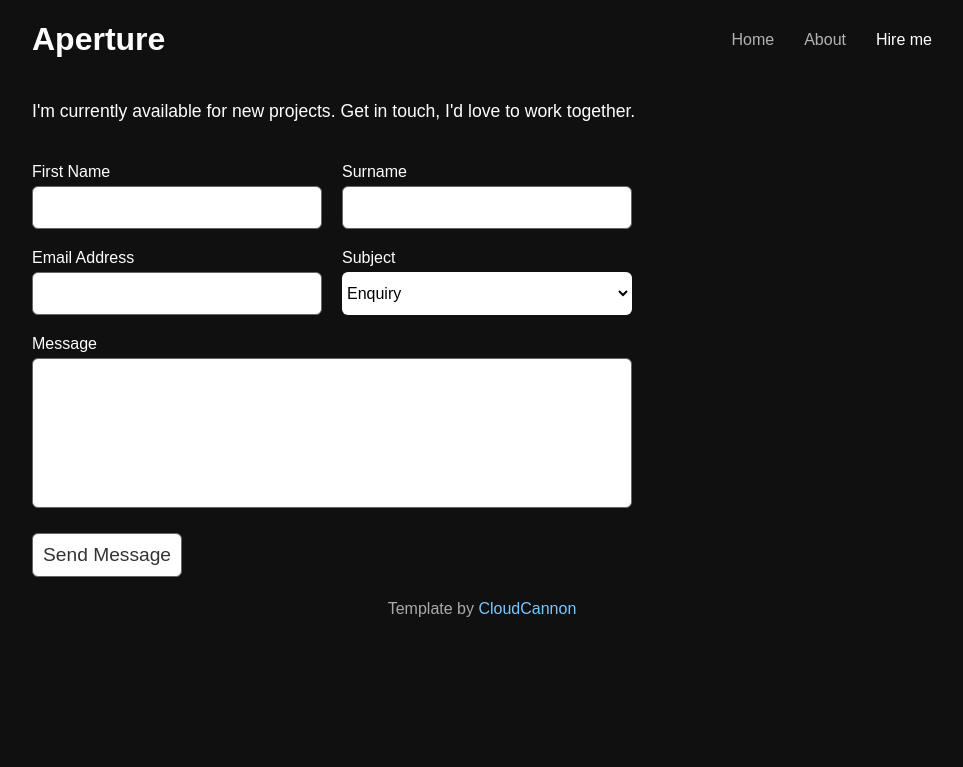
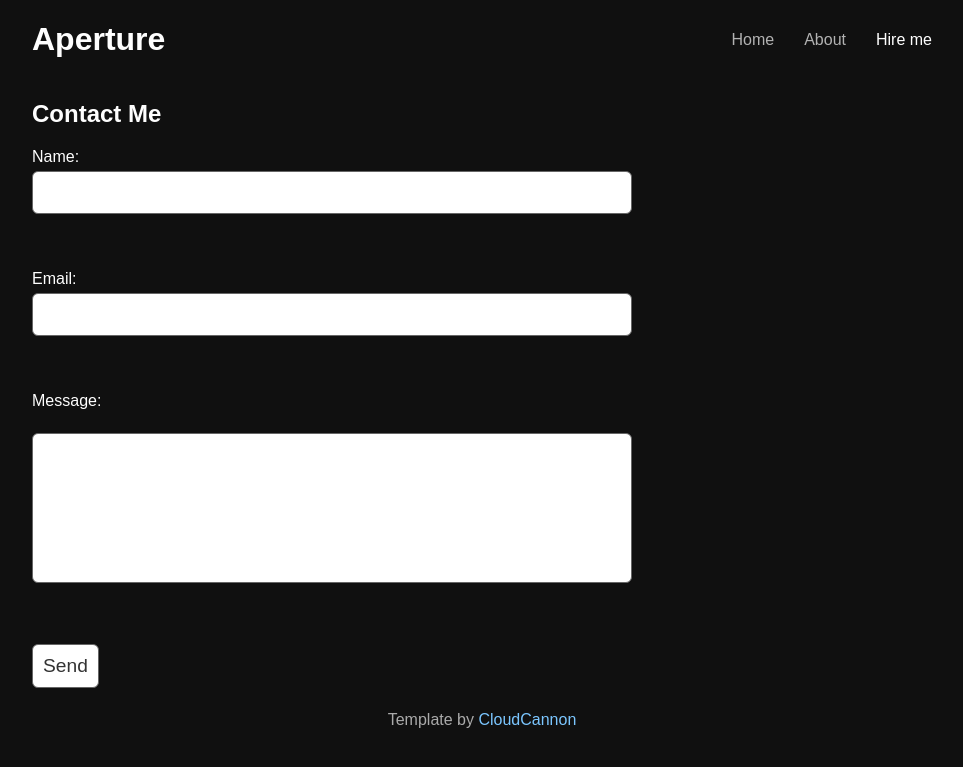
Before and after one commit to zeynepkandemir/zeynepkandemir.github.io, a Jekyll site: the page built from contact.html, in a window 1280 px wide. Shown: the top 767 px of the page, without its empty margins (158-1121 px from the left). Built offline with Jekyll 4.4.1, drawn with Linux system fonts in a browser that asks for light colours; some web fonts are replaced.

Commit message:
Update contact.html

```diff
--- a/contact.html
+++ b/contact.html
@@ -1,42 +1,25 @@
 ---
 title: Contact
 ---
-<p class="editable">I'm currently available for new projects. Get in touch, I'd love to work together.</p>
+<html lang="en">
+<head>
+    <meta charset="UTF-8">
+    <meta name="viewport" content="width=device-width, initial-scale=1.0">
+    <title>Contact Me</title>
+</head>
+<body>
+    <h2>Contact Me</h2>
+    <form action="mailto:zeynepkandemir1965@gmail.com" method="post" enctype="text/plain">
+        <label for="name">Name:</label>
+        <input type="text" id="name" name="name" required><br><br>
 
-<form method="post" action="{{ site.baseurl }}/contact-success/">
-		<input type="hidden" name="_to" value="{{ site.data.email }}" />
-		<input type="text" name="_gotcha" style="display: none;">
+        <label for="email">Email:</label>
+        <input type="email" id="email" name="email" required><br><br>
 
-	<div class="contain">
-		<div class="split">
-			<label for="first-name">First Name</label>
-			<input type="text" name="first-name" id="first-name" />
-		</div>
-		<div class="split">
-			<label for="surname">Surname</label>
-			<input type="text" name="surname" id="surname" />
-		</div>
-	</div>
+        <label for="message">Message:</label><br>
+        <textarea id="message" name="message" rows="5" required></textarea><br><br>
 
-	<div class="contain">
-		<div class="split">
-			<label for="email">Email Address</label>
-			<input type="email" name="email" id="email" required />
-		</div>
-
-		<div class="split">
-			<label for="subject">Subject</label>
-			<select id="subject" name="subject">
-				<option value="enquiry">Enquiry</option>
-				<option value="suggestion">Suggestion</option>
-				<option value="press">Press</option>
-				<option value="other">Other</option>
-			</select>
-		</div>
-	</div>
-
-	<label for="message">Message</label>
-	<textarea name="message" id="message"></textarea>
-
-	<input type="submit" value="Send Message" />
-</form>
+        <input type="submit" value="Send">
+    </form>
+</body>
+</html>
```
